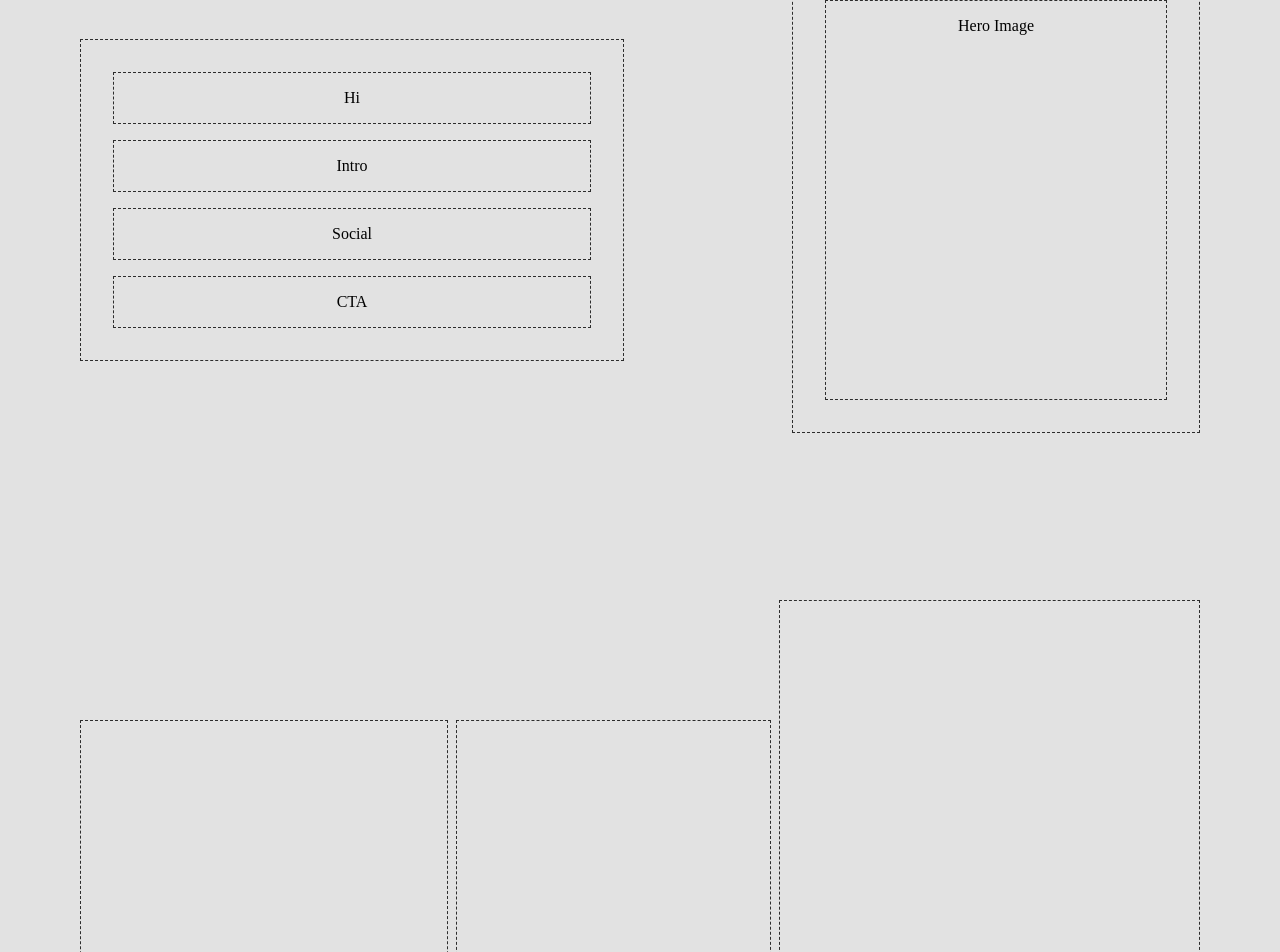
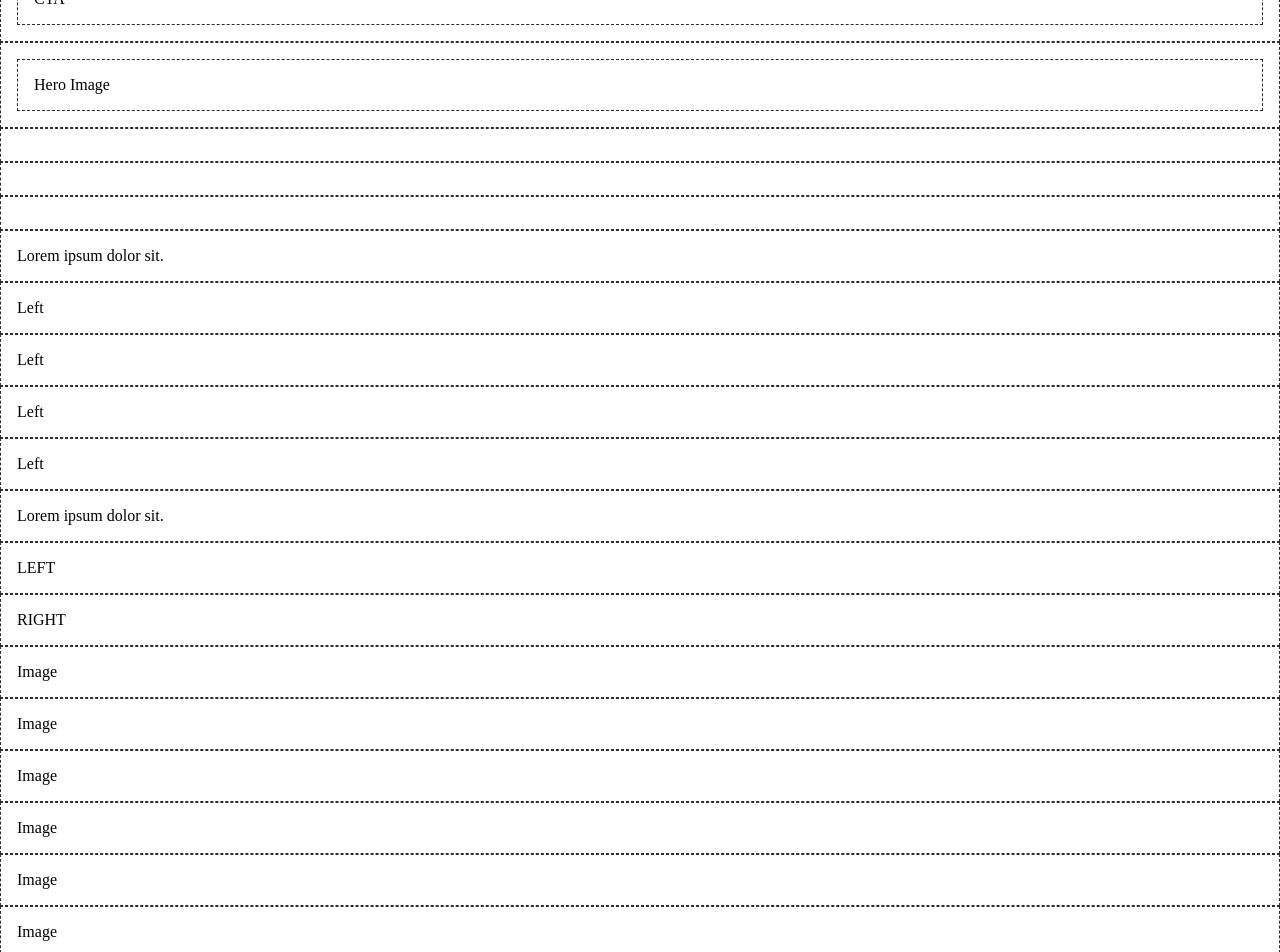
Before and after one commit to abhaykvincent/mirza_fashion, a React (Create React App) app: page / in a window 1280 px wide. Shown: the part 280-1232 px from the top of the page. Built offline with nearby package versions, Linux system fonts and the light colour scheme.

Commit message:
SCSS Updated

```diff
--- a/src/App.scss
+++ b/src/App.scss
@@ -20,183 +20,7 @@ $dev-orange-color-10:#220f0a ;
 }
 
 /* APP */
-.Mirza{
-    display: grid;
-    width: 100vw;
 
-    text-align: center;
-
-    section{
-        &.hero{
-            position: relative;
-            height: 8px * 100;
-            .foreground{
-                position:absolute;
-                display:  grid;
-                grid-template-columns: 1fr 1fr;
-                grid-column-gap: 8px*4;
-                align-items: center;
-
-                width: 100vw;
-                height: 8px * 100;
-                padding: 8px * 10;
-                z-index: 89;
-                .left{
-                    display: grid;
-                    grid-row-gap: 8px*2;
-                    padding: 8px * 4;
-                    grid-column-gap: 8px*4;
-                }
-                .right{
-                    display: grid;
-                    justify-self: end;
-                    width: 75%;
-                    padding: 8px * 4;
-                    .hero-image{
-                        height: 8px*50;
-                    }
-                }
-            }
-            .background{
-                position:absolute;
-                top:0px;
-
-                width:100%;
-                height:8px*100;
-                background-color: rgba(128, 128, 128, 0.226);
-                z-index: 88;
-            }
-        }
-        &.feature-images{
-            width: 100vw;
-            height: 8px * 60;
-
-            background-color: rgba(128, 128, 128, 0.226);
-            .image-strip{
-                display: grid;
-                height: 100%;
-                padding: 0px  8px*10;
-                grid-template-columns: 7fr 6fr 8fr;
-                grid-gap: 8px;
-                .image{
-                    &:nth-child(1){
-                        height:  75%;
-                        align-self: end;
-                    }
-                    &:nth-child(2){
-                        height:  50%;
-                        align-self: center;
-                    }
-                    &:nth-child(3){
-                        height:  75%;
-                    }
-                }
-
-            }
-        }
-        &.fashion-meets-design-i{
-            width: 100vw;
-            background-color: rgba(128, 128, 128, 0.226);
-            padding: 8px * 10;
-            .text-content{
-                display: block;
-                float: right;
-                width: 40%;
-                font-size: 4rem;
-                font-weight: bold;
-                text-align: left;
-            }
-        }
-        &.fashion{
-            display:grid;
-            grid-template-columns: 1fr 1fr;
-            grid-gap: 8px*4;
-            width: 100vw;
-            height: 8px * 50;
-            padding: 8px*2 8px * 10;
-
-            background-color: rgba(128, 128, 128, 0.226);
-        }
-        &.design{
-
-            display:grid;
-            grid-template-columns: 1fr 1fr;
-            grid-gap: 8px*4;
-            width: 100vw;
-            height: 8px * 50;
-            padding: 8px*2 8px * 10;
-
-            background-color: rgba(128, 128, 128, 0.226);
-        }
-        &.fashion-meets-design-ii{
-
-            width: 100vw;
-            background-color: rgba(128, 128, 128, 0.226);
-            padding: 8px * 10;
-            .text-content{
-                display: block;
-                float: left;
-                width: 40%;
-                font-size: 4rem;
-                font-weight: bold;
-                text-align: left;
-            }
-        }
-        &.bio-brief{
-
-            display:grid;
-            grid-template-columns: 1fr 1fr;
-            grid-gap: 8px*4;
-            width: 100vw;
-            height: 8px * 50;
-            padding: 8px*2 8px * 10;
-
-            background-color: rgba(128, 128, 128, 0.226);
-        }
-        &.mirza-gallery{
-
-            width: 100vw;
-            padding: 8px*10 0px;
-            background-color: rgba(128, 128, 128, 0.226);
-            .gallery{
-                .image-strip{
-                    display: grid;
-                    grid-template-columns: repeat(auto-fit, minmax(200px, 1fr));
-                    grid-gap: 8px;
-                    width: 100%;
-                    height: 8px*20;
-                    margin-bottom: 8px;
-                    .image{
-                    }
-                }
-            }
-        }
-        &.clients{
-
-            display:grid;
-            grid-template-columns: 1fr 3fr;
-            grid-gap: 8px*4;
-            width: 100vw;
-            height: 8px * 50;
-            padding: 8px*2 8px * 10;
-
-            background-color: rgba(128, 128, 128, 0.226);
-        }
-        &.cta{
-
-            width: 100vw;
-            height: 8px * 50;
-
-            background-color: $dev-orange-color-1;
-        }
-    }
-    footer{
-        width: 100vw;
-        height: 8px * 10;
-
-        background-color: $dev-orange-color-10;
-    }
-}
 
 .border{
     border:1px dashed rgb(44, 44, 44);
```
